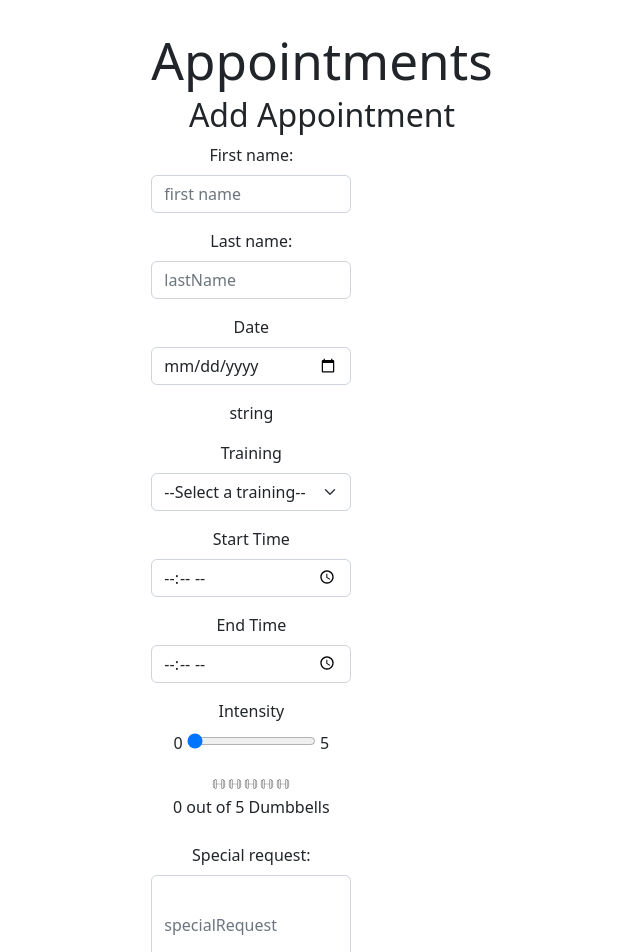
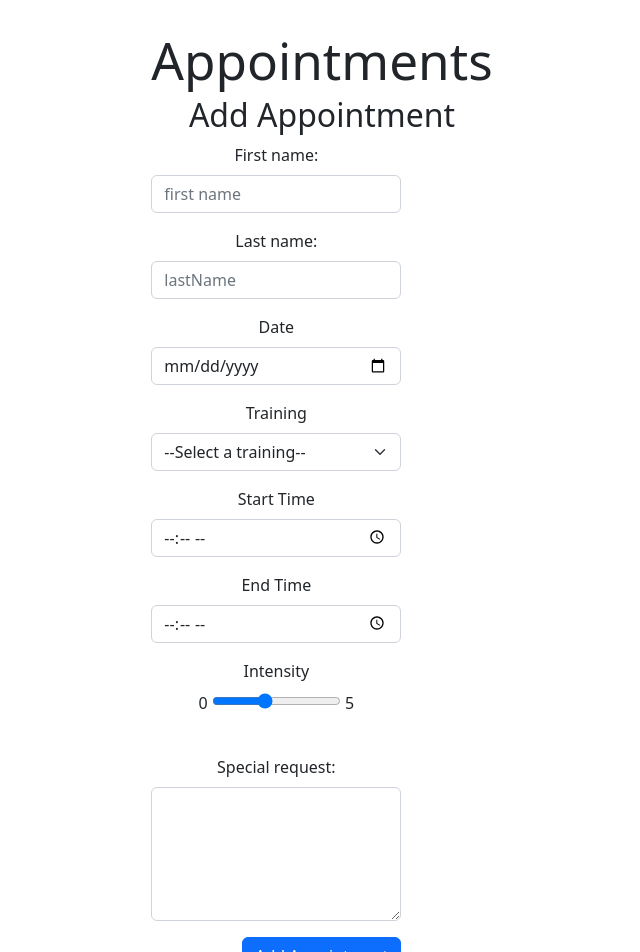
Before and after one commit to lorenzdbie/frontendGymApp, a React (Vite) app: page / in a window 1280 px wide. Shown: the top 952 px of the page, without its empty margins (318-958 px from the left). Built offline with nearby package versions, Linux system fonts and the light colour scheme.

Commit message:
commit voor aanpassingen intensity

```diff
--- a/src/components/appointments/appointmentForm.jsx
+++ b/src/components/appointments/appointmentForm.jsx
@@ -1,6 +1,6 @@
 import { useState } from "react";
 import { TRAININGS } from "../../api/mock-data";
-import DumbbellIntensity from "./dumbellIntensity";
+import DumbbellIntensity  from "./dumbellIntensity";
 
 export const toDateInputString = (date) => {
   if (!date) return null;
@@ -27,15 +27,27 @@ const addTimeToDate = (date, time) => {
   return tijd;
 };
 
-export default function AppointmentForm({ onSaveAppointment }) {
+export default function AppointmentForm({
+  onSaveAppointment,
+  onSelect = (f) => f,
+}) {
+  const [dumbbellIntensity, setDumbbellIntensity] = useState(onSelect);
+
   const [firstName, setFirstName] = useState("");
   const [lastName, setLastName] = useState("");
   const [date, setDate] = useState("");
   const [training, setTraining] = useState("");
   const [startTime, setStartTime] = useState("");
   const [endTime, setEndTime] = useState("");
-  const [intensity, setIntensity] = useState(0);
+  const [intensity, setIntensity] = useState(2);
   const [specialRequest, setSpecialRequest] = useState("");
+
+  const changeDumbbells = (newIntensity) => {
+    setDumbbellIntensity(newIntensity);
+  };
+  const changeIntensity = () => {
+    setIntensity(selectedDumbbells);
+  };
 
   const handleSubmit = (e) => {
     e.preventDefault();
@@ -67,7 +79,7 @@ export default function AppointmentForm({ onSaveAppointment }) {
       <form
         onSubmit={handleSubmit}
         className="w-50 mb-3"
-        style={{ minWidth: "200px" }}
+        style={{ minWidth: "250px" }}
       >
         <div className="mb-3">
           <label htmlFor="firstName" className="form-label">
@@ -109,9 +121,6 @@ export default function AppointmentForm({ onSaveAppointment }) {
             className="form-control"
           />
         </div>
-        <p>
-          {date} {typeof date}
-        </p>
         <div className="mb-3">
           <label htmlFor="trainings" className="form-label">
             Training
@@ -186,30 +195,44 @@ export default function AppointmentForm({ onSaveAppointment }) {
             />
             <span> 5</span>
           </div>
-          <p id="intensitySlider"></p>
-          <div>
+        </div>
+
+        {/* <div className="mb-3">
+          <label htmlFor="intensity" className="form-label">
+            Intensity
+          </label>
           <DumbbellIntensity
             selectedDumbbells={intensity}
+            id="intensity"
             value={intensity}
-              onChange={(e) => setIntensity(e.target.value)}
+            onSelect={on}
+            onChange={changeIntensity}
           />
-          </div>
+        </div> */}
         <br />
         <div className="mb-3">
           <label htmlFor="specialRequest" className="form-label">
             Special request:
           </label>
-            <input
+          <textarea
+            className="form-control"
+            id="specialRequest"
+            cols="1"
+            rows="5"
+            value={specialRequest}
+            onChange={(e) => setSpecialRequest(e.target.value)}
+          ></textarea>
+          {/* <input
               value={specialRequest}
               onChange={(e) => setSpecialRequest(e.target.value)}
               id="specialRequest"
               type="textfield"
               className="form-control"
-              placeholder="specialRequest"
-              style={{ width: "200px", height: "100px", textAlign: "start" }}
-            />
+              placeholder="special Request"
+              style={{ width: "200px", height: "100px", textAlign: "left" }}
+            /> */}
         </div>
-        </div>
+        {/* </div> */}
         <div className="clearfix">
           <div className="btn-group float-end">
             <button type="submit" className="btn btn-primary">
--- a/src/components/appointments/appointmentList.jsx
+++ b/src/components/appointments/appointmentList.jsx
@@ -23,11 +23,13 @@ export default function AppointmentList() {
         user: {
           id: Number(
             USERS.includes((a) => {
-              a.firstName === firstName && a.lastName === lastName;
+              a.firstName.toLowerCase() === firstName.toLowerCase() &&
+                a.lastName.toLowerCase() === lastName.tolowerCase();
             })
               ? USERS.filter((a) => {
-                  a.firstName === firstName && a.lastName === lastName;
-                }).map((a) => a.id)
+                  a.firstName.toLowerCase() === firstName.tolowerCase() &&
+                    a.lastName.toLowerCase() === lastName.tolowerCase();
+                }).id
               : Math.max(...USERS.map((e) => e.id)) + 1
           ),
           firstName,
--- a/src/components/appointments/dumbellIntensity.jsx
+++ b/src/components/appointments/dumbellIntensity.jsx
@@ -8,7 +8,7 @@ const Dumbbell = ({ selected, index, onSelect }) => (
   />
 );
 
-export default function DumbbellIntensity({ selectedDumbbells }) {
+export default function DumbbellIntensity({ selectedDumbbells , onSelect= f => f}) {
   const [dumbbells, setDumbbells] = useState(selectedDumbbells);
   const arrayOfFive = new Array(5).fill(0);
 
```
Lines whose indentation alone changed are shown as unchanged.
